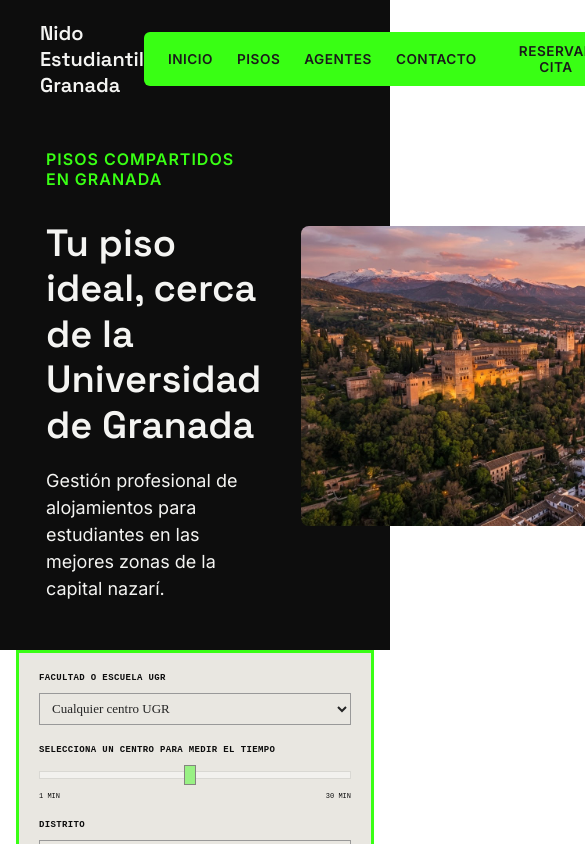
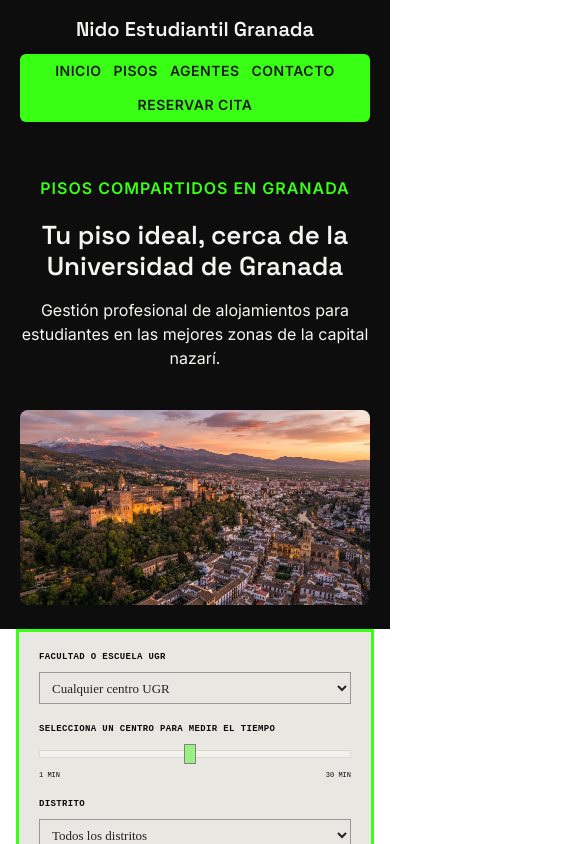
Before and after one commit to webcartaonline/inmobiliaria, a React (Vite) app: page / in a window 390 px wide. Shown: the top 844 px of the page, 585 px wide, since content can reach past the window. Built offline with nearby package versions, Linux system fonts and the light colour scheme.

Commit message:
fix: add responsive media queries to header, hero and nav

```diff
--- a/src/components/header/header.css
+++ b/src/components/header/header.css
@@ -4,11 +4,22 @@
   align-items: center;
   padding: 20px 40px;
   background-color: #0D0D0D;
+  flex-wrap: wrap;
+  gap: 16px;
 }
 
 .headerLogo {
   font-family: "Space Grotesk", sans-serif;
   color: #F4F4F2;
-  font-size: 1.25rem;
+  font-size: 20px;
   font-weight: 600;
 }
+
+@media (max-width: 768px) {
+  .header {
+    flex-direction: column;
+    padding: 16px 20px;
+    gap: 12px;
+    text-align: center;
+  }
+}
--- a/src/components/hero/hero.css
+++ b/src/components/hero/hero.css
@@ -43,3 +43,30 @@
   object-fit: cover;
   border-radius: 8px;
 }
+
+@media (max-width: 768px) {
+  .hero {
+    flex-direction: column;
+    padding: 24px 20px;
+    gap: 24px;
+    text-align: center;
+  }
+
+  .heroText {
+    max-width: 100%;
+  }
+
+  .heroTitle {
+    font-size: 26px;
+  }
+
+  .heroDescription {
+    font-size: 16px;
+  }
+
+  .heroImage {
+    width: 100%;
+    max-width: 100%;
+    height: auto;
+  }
+}
--- a/src/components/nav/nav.css
+++ b/src/components/nav/nav.css
@@ -5,13 +5,15 @@
   background-color: #39FF14;
   padding: 10px 24px;
   border-radius: 6px;
+  flex-wrap: wrap;
+  justify-content: center;
 }
 
 .navLink {
   font-family: "Inter", sans-serif;
   color: #1A1A1A;
   text-decoration: none;
-  font-size: 0.85rem;
+  font-size: 14px;
   font-weight: 600;
   text-transform: uppercase;
   letter-spacing: 0.5px;
@@ -22,10 +24,24 @@
   color: #1A1A1A;
   background: none;
   border: none;
-  font-size: 0.85rem;
+  font-size: 14px;
   font-weight: 600;
   text-transform: uppercase;
   letter-spacing: 0.5px;
   cursor: pointer;
   margin-left: 12px;
 }
+
+@media (max-width: 768px) {
+  .nav {
+    gap: 12px;
+    padding: 8px 12px;
+    width: 100%;
+    box-sizing: border-box;
+  }
+
+  .navCta {
+    margin-left: 0;
+    margin-top: 4px;
+  }
+}
```
